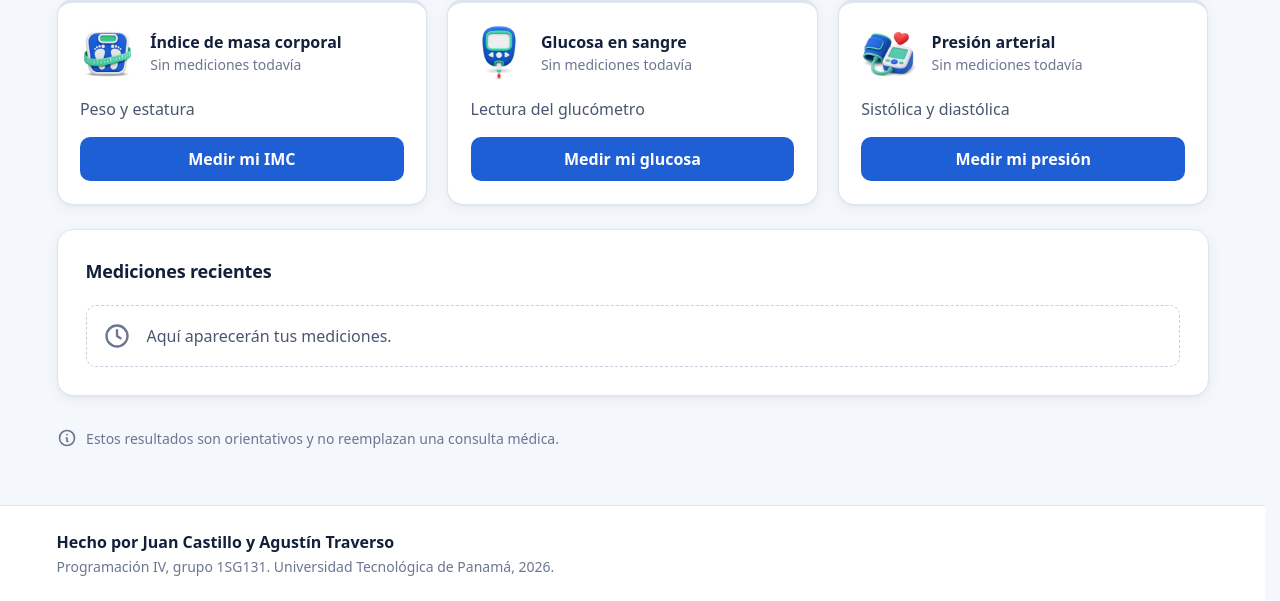
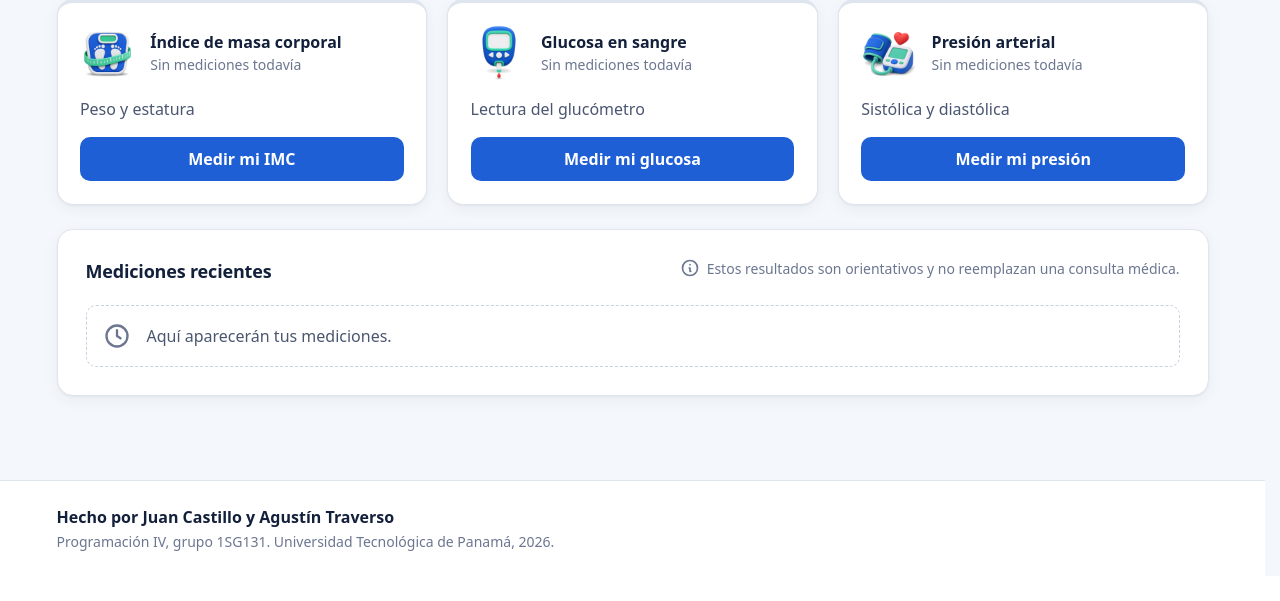
Before and after one commit to JuanKsPty/prog4, a PHP site: page /evaluaciones/evaluacion2/vistas/panel.php in a window 1280 px wide. Shown: the part 224-825 px from the top of the page. After the commit the page ends 775 px from the top, so only its background shows below. Run offline with PHP 8.4, Linux system fonts and the light colour scheme; the visitor is signed in with stand-in values (Sample User, id 1); data comes from the database, SQL or seed files in the repository; data that the repository does not hold is empty.

Commit message:
Mover la nota médica a la cabecera de Mediciones recientes
Queda a la derecha del título; en celulares pasa debajo de él.

```diff
--- a/evaluaciones/evaluacion2/css/styles.css
+++ b/evaluaciones/evaluacion2/css/styles.css
@@ -942,11 +942,25 @@
     letter-spacing: -0.01em;
 }
 
+/* Título de "Mediciones recientes" con la nota médica a la derecha; si no cabe, pasa debajo */
+.recientes-cabecera {
+    display: flex;
+    flex-wrap: wrap;
+    align-items: baseline;
+    justify-content: space-between;
+    gap: 0.4rem 1.5rem;
+    margin-bottom: 1.25rem;
+}
+
+.recientes-cabecera .seccion-titulo {
+    margin: 0;
+}
+
 .nota-medica {
     display: flex;
-    gap: 0.6rem;
+    gap: 0.4rem;
     align-items: center;
-    margin: 2rem 0 0;
+    margin: 0;
     color: var(--tinta-tenue);
     font-size: var(--texto-s);
 }
--- a/evaluaciones/evaluacion2/vistas/panel.php
+++ b/evaluaciones/evaluacion2/vistas/panel.php
@@ -53,7 +53,10 @@ abrir_portal('Inicio', 'inicio', $usuario);
         </section>
 
         <section class="tarjeta recientes" aria-labelledby="titulo-recientes">
-            <h2 class="seccion-titulo" id="titulo-recientes">Mediciones recientes</h2>
+            <div class="recientes-cabecera">
+                <h2 class="seccion-titulo" id="titulo-recientes">Mediciones recientes</h2>
+                <p class="nota-medica"><?= icono('info') ?> Estos resultados son orientativos y no reemplazan una consulta médica.</p>
+            </div>
             <?php if (!$recientes): ?>
                 <div class="vacio">
                     <?= icono('reloj', 'icono vacio-icono') ?>
@@ -77,6 +80,5 @@ abrir_portal('Inicio', 'inicio', $usuario);
             <?php endif; ?>
         </section>
 
-        <p class="nota-medica"><?= icono('info') ?> Estos resultados son orientativos y no reemplazan una consulta médica.</p>
 <?php
 cerrar_portal();
```
